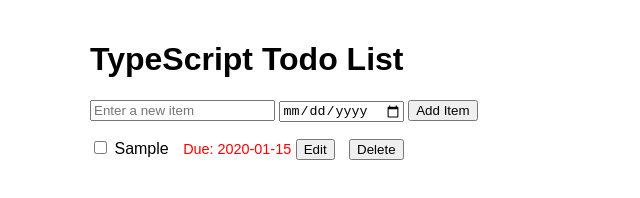
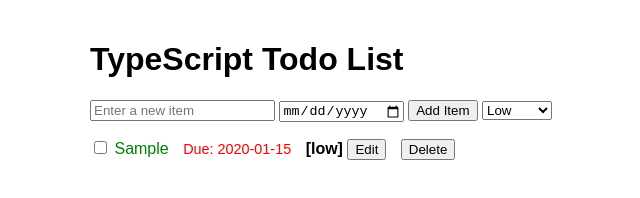
Before and after one commit to incendies/todo-app-with-typescript, a website with bundled scripts: page index.html in a window 1280 px wide. Both pictures are taken after typing "Sample", "2020-01-15" into the empty fields and a click on the button "Add Item". Shown: the whole page, without its empty margins (300-940 px from the left). Built offline with nearby package versions, Linux system fonts and the light colour scheme.

Commit message:
priority level feature added

```diff
--- a/index.html
+++ b/index.html
@@ -25,14 +25,28 @@
         .delete {
             margin-left: 10px;
         }
-        .due-date {
+        .priority-low {
+        color: green;
+    }
+    .priority-medium {
+        color: orange;
+    }
+    .priority-high {
+        color: red;
+        font-weight: bold;
+    }
+    .due-date {
         margin-left: 10px;
         font-size: 0.9em;
         color: #666;
- }
-        .overdue {
+    }
+    .overdue {
         color: red;
-        }
+    }
+    .priority-label {
+        margin-left: 10px;
+        font-weight: bold;
+    }
     </style>
 </head>
 <body>
@@ -40,6 +54,11 @@
     <input type="text" id="newItem" placeholder="Enter a new item">
     <input type="date" id="dueDate" placeholder="Due date">
     <button id="addItem">Add Item</button>
+    <select id="priority">
+        <option value="low">Low</option>
+        <option value="medium">Medium</option>
+        <option value="high">High</option>
+    </select>
     <ul id="itemList"></ul>
 
     <script src="dist/app.js"></script>
--- a/package.json
+++ b/package.json
@@ -4,7 +4,7 @@
   "main": "index.js",
   "scripts": {
     "build": "tsc",
-    "start": "lite-server",
+    "start": "live-server --watch=dist --port=3000",
     "watch": "tsc -w"
   },
   "keywords": [],
@@ -12,7 +12,7 @@
   "license": "ISC",
   "description": "",
   "devDependencies": {
-    "lite-server": "^2.6.1",
+    "live-server": "^1.2.2",
     "ts-node": "^10.9.2",
     "typescript": "^5.5.4"
   }
--- a/src/app.ts
+++ b/src/app.ts
@@ -4,6 +4,7 @@ interface TodoItem {
     completed: boolean;
     dueDate?: string;
     editing?: boolean;
+    priority: string;
 }
 
 class TodoList {
@@ -39,19 +40,22 @@ class TodoList {
         console.log('addItem called');
         const newItemText = this.newItemInput.value.trim();
         const dueDateInput = (document.getElementById('dueDate') as HTMLInputElement).value;
+        const priorityInput = (document.getElementById('priority') as HTMLInputElement).value;
 
         if (newItemText) {
             const newItem: TodoItem = {
                 id: this.nextId++,
                 text: newItemText,
                 completed: false,
-                dueDate: dueDateInput ? dueDateInput : undefined  // Use undefined if no date is provided
+                dueDate: dueDateInput ? dueDateInput : undefined,  // Use undefined if no date is provided
+                priority: priorityInput
             };
             this.items.push(newItem);
             this.saveToLocalStorage();
             this.renderList();
             this.newItemInput.value = '';
             (document.getElementById('dueDate') as HTMLInputElement).value = '';  // Clear date input
+            (document.getElementById('priority') as HTMLInputElement).value = 'low';  // Clear priority input
         }
     }
 
@@ -83,10 +87,13 @@ class TodoList {
             const isOverdue = item.dueDate && new Date(item.dueDate) < new Date();
             const dueDateLabel = item.dueDate ? `<span class="due-date ${isOverdue ? 'overdue' : ''}">Due: ${item.dueDate}</span>` : '';
 
+            const priorityClass = `priority-${item.priority.toLowerCase()}`;  // Set priority-based class
+
             li.innerHTML = `
                 <input type="checkbox" ${item.completed ? 'checked' : ''}>
-                <span class="${item.completed ? 'completed' : ''}">${item.text}</span>
+                <span class="${item.completed ? 'completed' : ''} ${priorityClass}">${item.text}</span>
                 ${dueDateLabel}
+                <span class="priority-label">[${item.priority}]</span>  <!-- Display priority -->
                 <button class="edit">Edit</button>
                 <button class="delete">Delete</button>
             `;
```
Also changed, not shown: dist/app.js, 1 other file.
